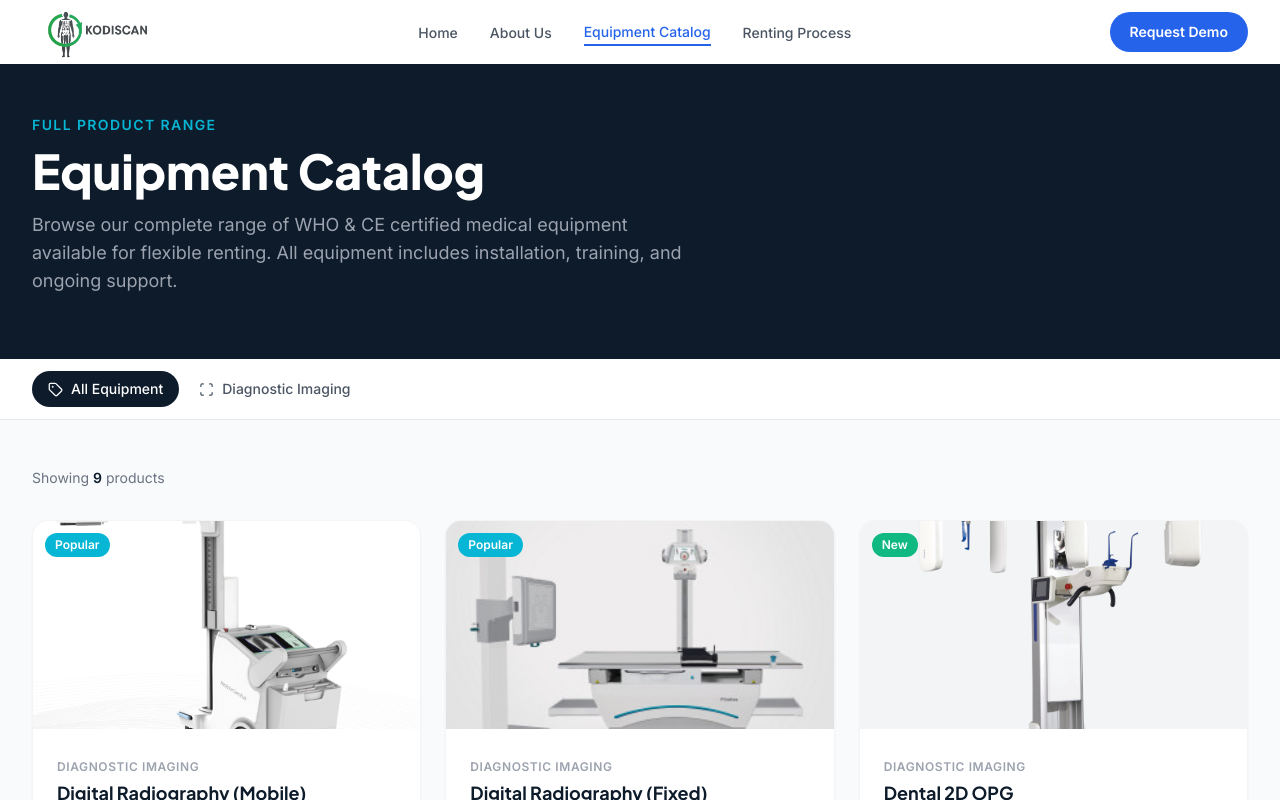
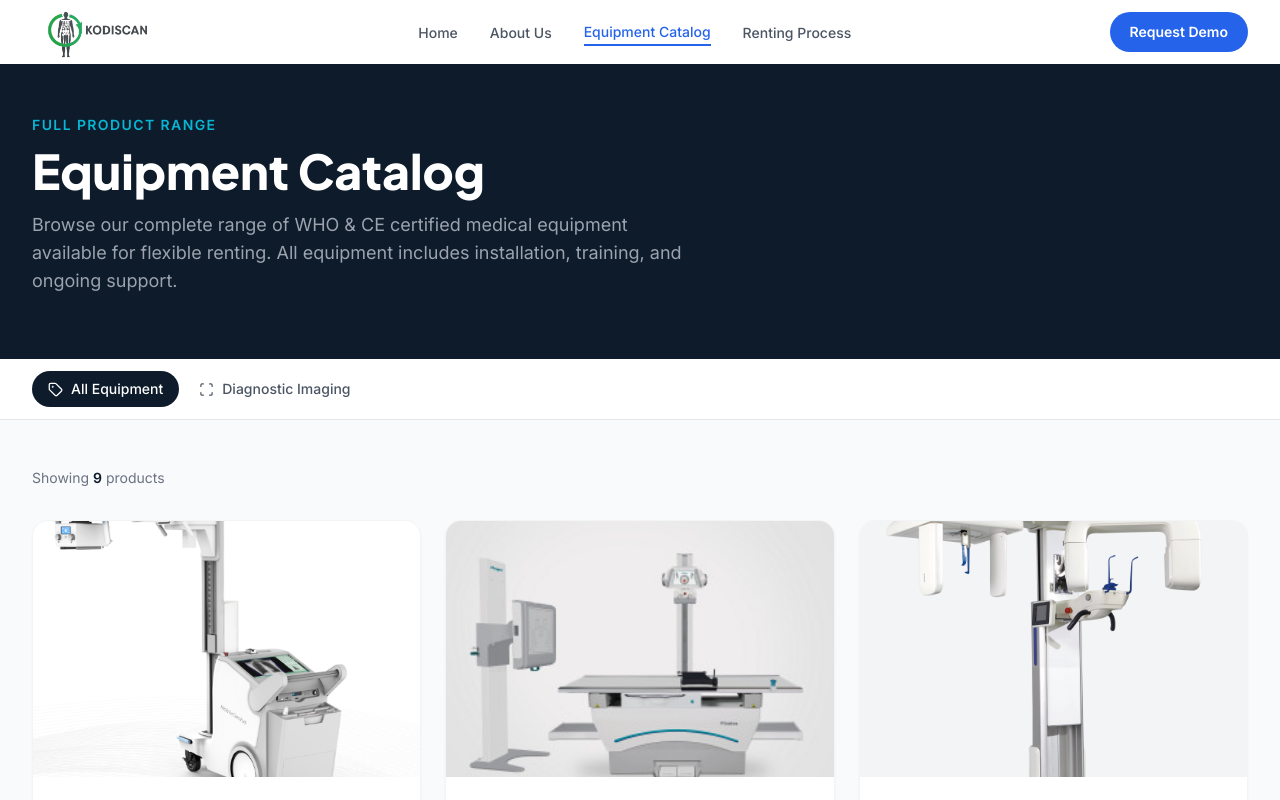
Before and after one commit to Siala-03/codiscan, a React (Vite) app: page / in a window 1280 px wide. Both pictures are taken after a click on the button "View All Equipment". Shown: the top 800 px of the page. Built offline with nearby package versions, Linux system fonts and the light colour scheme.

Commit message:
feedback 1

```diff
--- a/src/components/Hero.tsx
+++ b/src/components/Hero.tsx
@@ -57,7 +57,7 @@ export function Hero() {
                 className="w-2 h-2 rounded-full bg-[#06b6d4] animate-pulse"
                 aria-hidden="true" />
 
-              Elevating Rwandan Healthcare
+              Affordable access to life-saving medical equipment
             </span>
           </motion.div>
 
--- a/src/components/StatsBar.tsx
+++ b/src/components/StatsBar.tsx
@@ -8,19 +8,19 @@ interface StatItem {
 }
 const stats: StatItem[] = [
 {
-  value: '50+',
-  numericValue: 50,
+  value: '10+',
+  numericValue: 10,
   suffix: '+',
   label: 'Equipment Types'
 },
 {
-  value: '120+',
-  numericValue: 120,
+  value: '20+',
+  numericValue: 20,
   suffix: '+',
   label: 'Partner Clinics'
 },
 {
-  value: '5-Year',
+  value: '3-Year',
   numericValue: 5,
   suffix: '-Year',
   label: 'Warranty Support'
--- a/src/pages/CatalogPage.tsx
+++ b/src/pages/CatalogPage.tsx
@@ -186,11 +186,7 @@ const categories: {
   icon: ScanIcon
 }];
 
-const badgeColors: Record<string, string> = {
-  Popular: 'bg-[#06b6d4] text-white',
-  New: 'bg-emerald-500 text-white',
-  Essential: 'bg-[#2563eb] text-white'
-};
+
 export function CatalogPage({ navigate }: CatalogPageProps) {
   const [activeCategory, setActiveCategory] = useState<Category>('all');
   const filtered =
@@ -316,20 +312,12 @@ export function CatalogPage({ navigate }: CatalogPageProps) {
               className="bg-white rounded-2xl overflow-hidden shadow-sm border border-gray-100 flex flex-col">
 
                 {/* Product Image */}
-                <div className="relative h-52 overflow-hidden bg-gray-100">
+                <div className="relative h-64 overflow-hidden bg-gray-100">
                   <img
                   src={product.image}
                   alt={product.name}
                   loading="lazy"
                   className="w-full h-full object-cover transition-transform duration-500 hover:scale-105" />
-
-                  {product.badge &&
-                <span
-                  className={`absolute top-3 left-3 text-xs font-bold px-2.5 py-1 rounded-full ${badgeColors[product.badge]}`}>
-
-                      {product.badge}
-                    </span>
-                }
                   {product.price && (
                     <div className="absolute bottom-3 right-3 bg-white/90 backdrop-blur-sm px-3 py-1 rounded-full">
                       <span className="text-[#06b6d4] text-sm font-bold">
--- a/src/pages/HomePage.tsx
+++ b/src/pages/HomePage.tsx
@@ -53,7 +53,7 @@ export function HomePage({ navigate }: HomePageProps) {
               }}
               className="bg-white rounded-2xl overflow-hidden shadow-md border border-gray-100 flex flex-col">
 
-              <div className="h-40 overflow-hidden">
+              <div className="h-60 overflow-hidden">
                 <img
                   src={mobileRImage}
                   alt="Digital Radiography Mobile"
@@ -89,7 +89,7 @@ export function HomePage({ navigate }: HomePageProps) {
               }}
               className="bg-white rounded-2xl overflow-hidden shadow-md border border-gray-100 flex flex-col">
 
-              <div className="h-40 overflow-hidden">
+              <div className="h-60 overflow-hidden">
                 <img
                   src={cbctImage}
                   alt="Dental CBCT"
@@ -125,7 +125,7 @@ export function HomePage({ navigate }: HomePageProps) {
               }}
               className="bg-white rounded-2xl overflow-hidden shadow-md border border-gray-100 flex flex-col">
 
-              <div className="h-40 overflow-hidden">
+              <div className="h-60 overflow-hidden">
                 <img
                   src={ctScanImage}
                   alt="CT Scanner"
@@ -161,7 +161,7 @@ export function HomePage({ navigate }: HomePageProps) {
               }}
               className="bg-white rounded-2xl overflow-hidden shadow-md border border-gray-100 flex flex-col">
 
-              <div className="h-40 overflow-hidden">
+              <div className="h-60 overflow-hidden">
                 <img
                   src={mriImage}
                   alt="MRI System"
```
